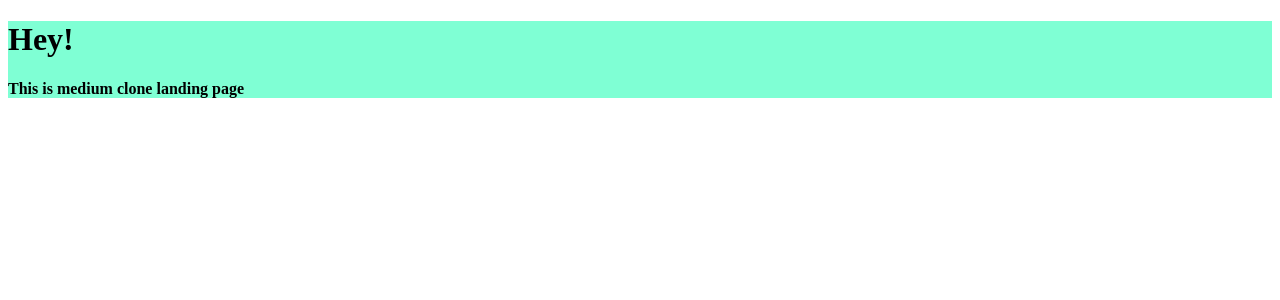
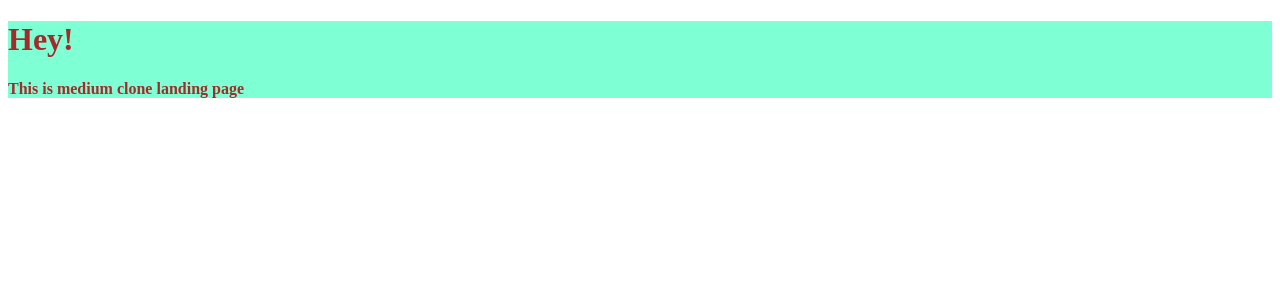
Before and after one commit to rohan-compro/medium-clone, a Nuxt app: page / in a window 1280 px wide. Shown: the top 300 px of the page. Built offline with nearby package versions, Linux system fonts and the light colour scheme.

Commit message:
support for deploy added

```diff
--- a/pages/index.vue
+++ b/pages/index.vue
@@ -13,5 +13,6 @@ const appName = "Medium Clone";
 <style scoped>
 .bg-color{
     background-color: aquamarine;
+    color: brown;
 }
 </style>
```
